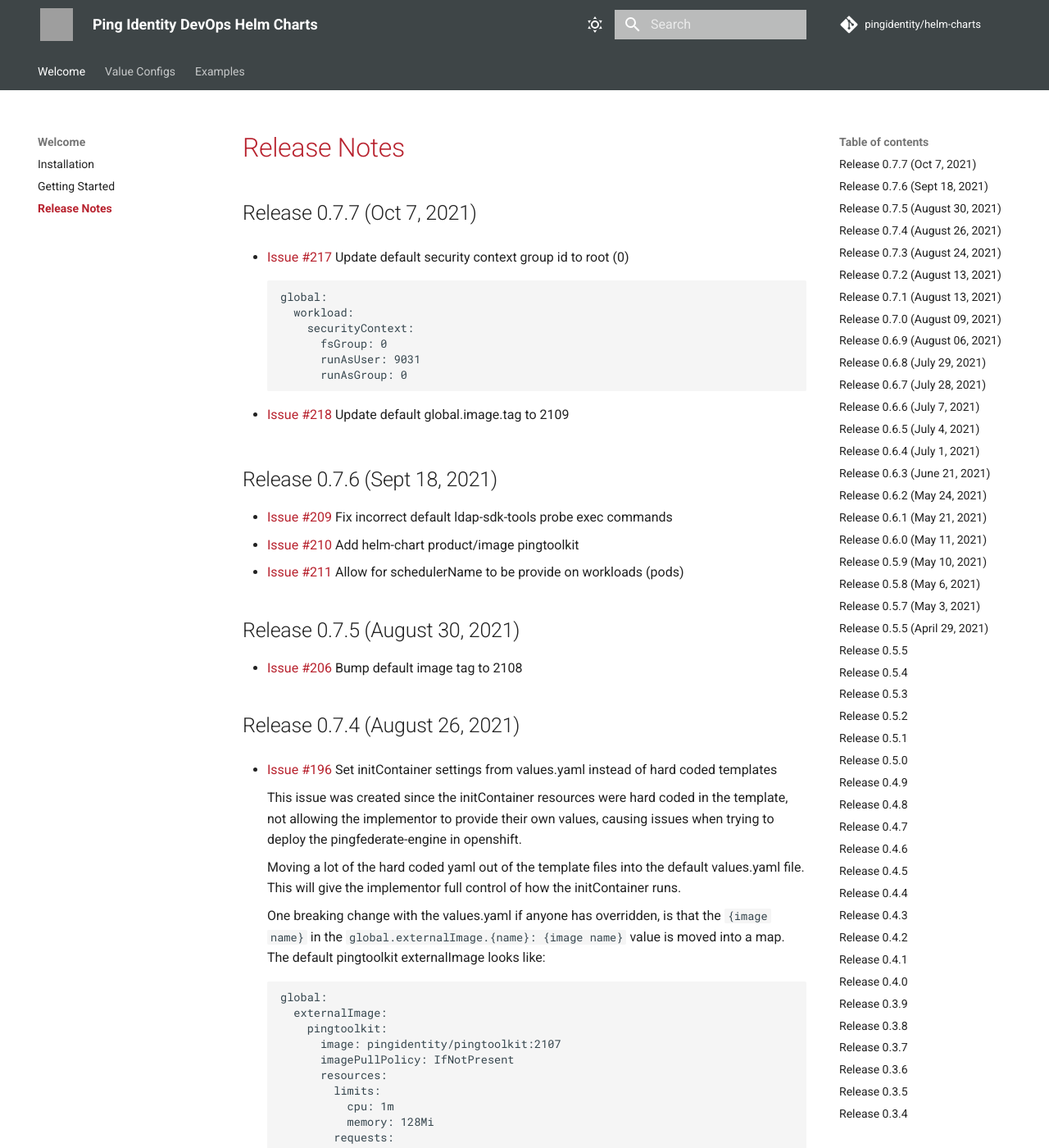
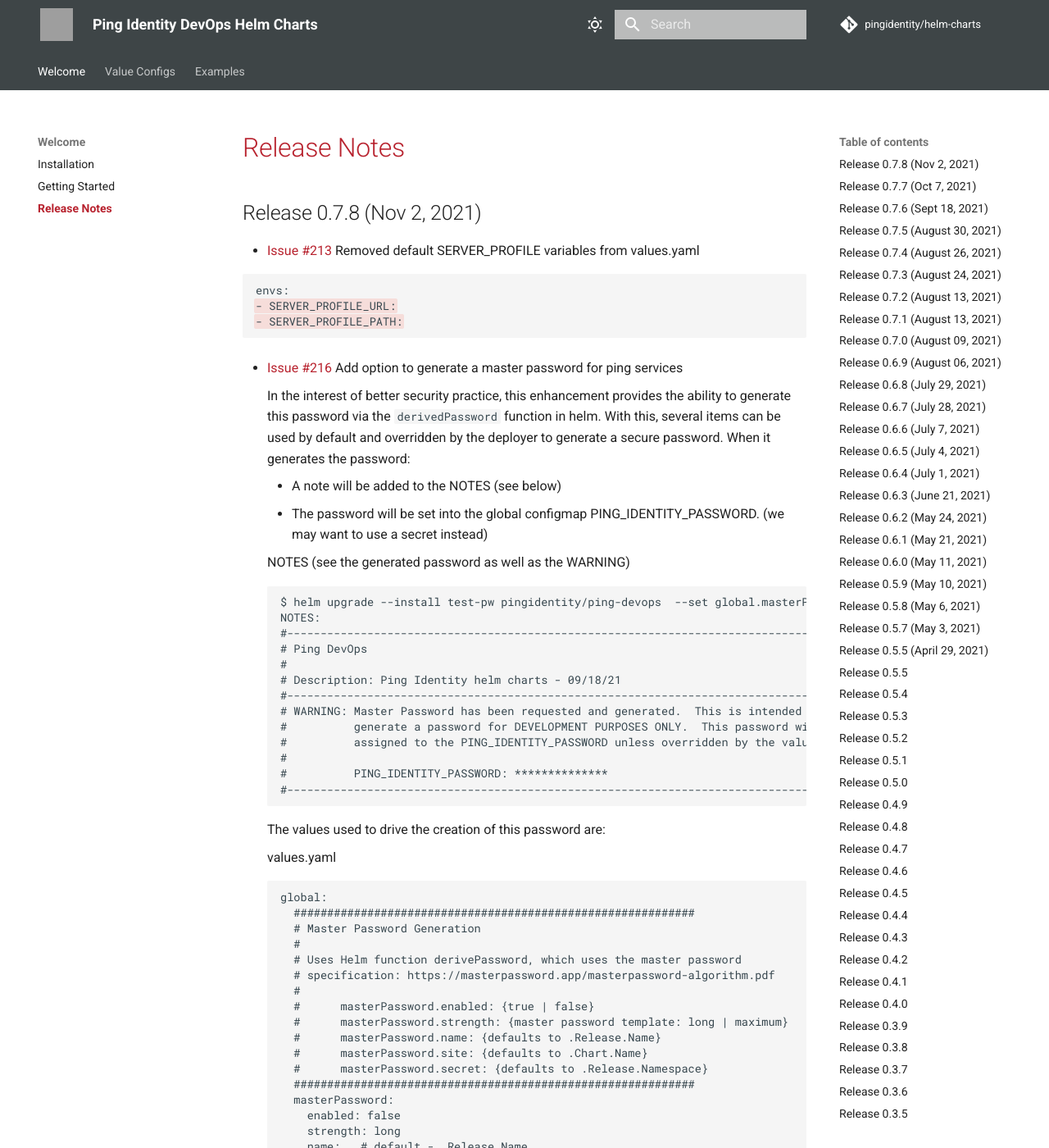
Before and after one commit to pingidentity/helm-charts, an MkDocs documentation site: the page built from docs/release-notes.md, in a window 1280 px wide and 1400 px high. Shown: the whole window at 82% size. Built offline with MkDocs 1.6.1 and Material for MkDocs 9.7.7, drawn with Linux system fonts in a browser that asks for light colours; comment, search, counter and statistics services are not loaded; some of the changed text lies outside the part shown; grey boxes are pictures that could not be loaded.

Commit message:
Release 0.7.8
resolves #213 #216 #221 #222 #224

````diff
--- a/docs/release-notes.md
+++ b/docs/release-notes.md
@@ -1,4 +1,69 @@
 # Release Notes
+
+
+## Release 0.7.8 (Nov 2, 2021)
+
+* [Issue #213](https://github.com/pingidentity/helm-charts/issues/213) Removed default SERVER_PROFILE variables from values.yaml
+
+  ```diff
+  envs:
+  - SERVER_PROFILE_URL:
+  - SERVER_PROFILE_PATH:
+  ```
+
+* [Issue #216](https://github.com/pingidentity/helm-charts/issues/216) Add option to generate a master password for ping services
+
+    In the interest of better security practice, this enhancement provides the ability to generate this password via the `derivedPassword` function in helm.  With this, several items can be used by default and overridden by the deployer to generate a secure password.  When it generates the password:
+
+    - A note will be added to the NOTES (see below)
+    - The password will be set into the global configmap PING_IDENTITY_PASSWORD. (we may want to use a secret instead)
+
+    NOTES (see the generated password as well as the WARNING)
+    ```
+    $ helm upgrade --install test-pw pingidentity/ping-devops  --set global.masterPassword.enabled=true
+    NOTES:
+    #-------------------------------------------------------------------------------------
+    # Ping DevOps
+    #
+    # Description: Ping Identity helm charts - 09/18/21
+    #-------------------------------------------------------------------------------------
+    # WARNING: Master Password has been requested and generated.  This is intended to
+    #          generate a password for DEVELOPMENT PURPOSES ONLY.  This password will be
+    #          assigned to the PING_IDENTITY_PASSWORD unless overridden by the values.
+    #
+    #          PING_IDENTITY_PASSWORD: **************
+    #-------------------------------------------------------------------------------------
+    ```
+
+    The values used to drive the creation of this password are:
+
+    values.yaml
+    ```
+    global:
+      ############################################################
+      # Master Password Generation
+      #
+      # Uses Helm function derivePassword, which uses the master password
+      # specification: https://masterpassword.app/masterpassword-algorithm.pdf
+      #
+      #      masterPassword.enabled: {true | false}
+      #      masterPassword.strength: {master password template: long | maximum}
+      #      masterPassword.name: {defaults to .Release.Name}
+      #      masterPassword.site: {defaults to .Chart.Name}
+      #      masterPassword.secret: {defaults to .Release.Namespace}
+      ############################################################
+      masterPassword:
+        enabled: false
+        strength: long
+        name:   # default - .Release.Name
+        site:   # default - .Chart.Name
+        secret: # default - .Release.Namespace
+    ```
+
+    As shown in the example above, a deployer only needs to provide the `global.masterPassword.enabled=true` to have it generated.
+
+* [Issue #221](https://github.com/pingidentity/helm-charts/issues/221) PingDirectory service.x.containerPort updates to LDAPS_PORT environment variable
+* [Issue #222](https://github.com/pingidentity/helm-charts/issues/222) Update default global.image.tag to 2110
 
 ## Release 0.7.7 (Oct 7, 2021)
 
````
Also changed, not shown: docs/examples/everything.yaml (+10 -6 lines), docs/examples/pingfederate.yaml (+2 -5 lines), docs/examples/simple-sync.yaml (+6 -2 lines), 7 other files.
